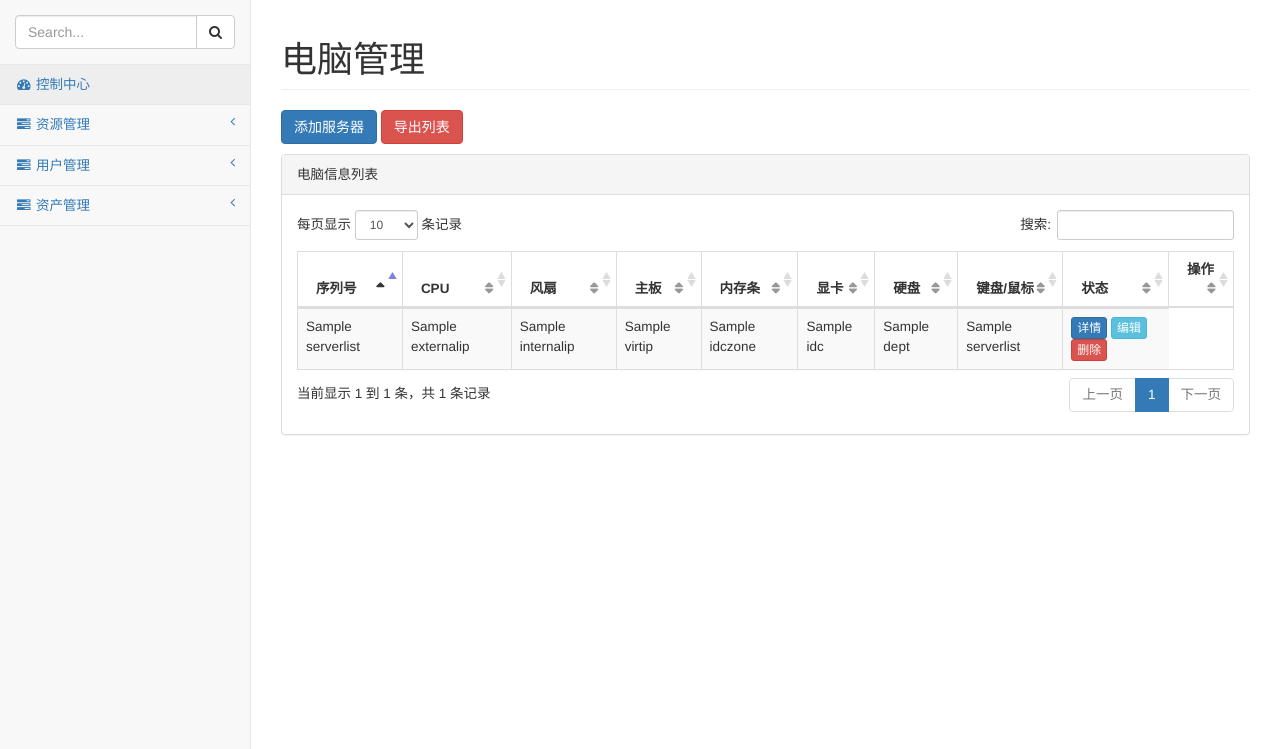
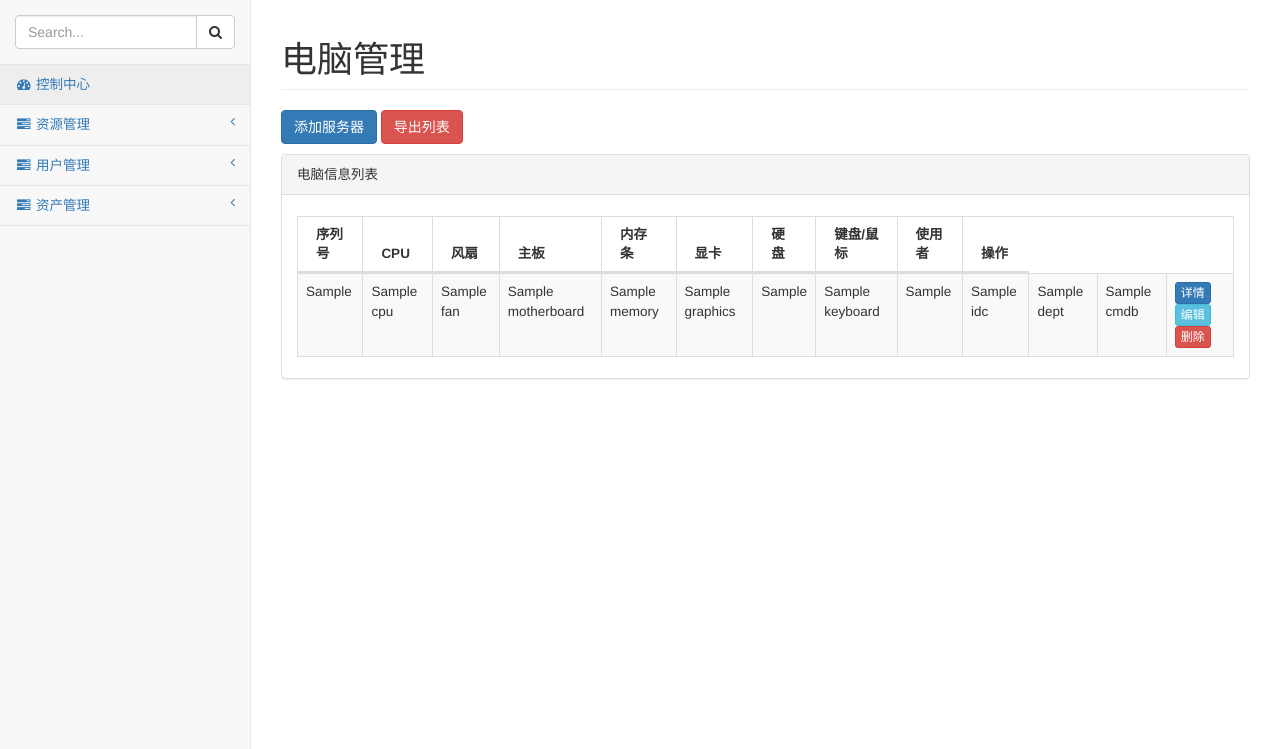
Before and after one commit to lei8792yong/lei, a Django app: template templates/cmdb/cmdb_lists.html in a window 1280 px wide. Shown: the part 51-800 px from the top of the page. Run offline with Django 3.2, Linux system fonts and the light colour scheme; the template is opened without the code that fills it: most values are stand-ins (such as "Sample title", 1, 10 or a date in 2020); some libraries are stand-ins or nearby versions.

Commit message:
'cmdb_list.html'

```diff
--- a/cmdb/models.py
+++ b/cmdb/models.py
@@ -29,8 +29,7 @@ class cmdb(models.Model):
     Graphics = models.CharField('显卡',max_length=100)
     Hard_disk1 = models.CharField('硬盘1',max_length=100)
     Hard_disk2 = models.CharField('硬盘2',max_length=100)
-    Keyboard = models.CharField('键盘',max_length=100)
-    Mouse = models.CharField('鼠标',max_length=100)
+    Keyboard = models.CharField('键盘/鼠标',max_length=100)
     Chassis = models.CharField('机箱',max_length=100)
     Power_Supply = models.CharField('电源',max_length=100)
     Monitor = models.CharField('显示器',max_length=100)
--- a/templates/cmdb/cmdb_lists.html
+++ b/templates/cmdb/cmdb_lists.html
@@ -59,37 +59,25 @@
                                             <th>显卡</th>
                                             <th>硬盘</th>
                                             <th>键盘/鼠标</th>
-                                            <th>状态</th>
+                                            <th>使用者</th>
                                             <th>操作</th>
                                         </tr>
                                     </thead>
                                     <tbody>
-                                    {%for s in Serverlist%}
+                                    {%for s in cmdb%}
                                         <tr class="odd gradeX">
-                                            <td>{{s.hostname}}</td>
-                                            <td>{{s.externalip}}</td>
-                                            <td>{{s.internalip}}</td>
-                                            <td>{{s.virtip}}</td>
-                                            <td>{{s.idc.idczone}}</td>
+                                            <td>{{s.SN}}</td>
+                                            <td>{{s.CPU}}</td>
+                                            <td>{{s.Fan}}</td>
+                                            <td>{{s.Motherboard}}</td>
+                                            <td>{{s.Memory}}</td>
+                                            <td>{{s.Graphics}}</td>
+                                            <td>{{s.Hard_disk1}}</td>
+                                            <td>{{s.Keyboard}}</td>
+                                            <td>{{s.Who_uses}}</td>
                                             <td class="center">{{s.idc}}</td>
                                             <td class="center">{{s.dept}}</td>
                                             <td class="center">{{s.businessname}}</td>
-                                            {%for k,v in ServerStatus.items%}
-                                                {%if  k == s.status%}
-                                                    {%if s.status == 1%}
-                                                        <td class="center "><span class="running_510">{{v}}</span></td>
-                                                    {%endif%}
-                                                    {%if s.status == 2%}
-                                                        <td class="center "><span class="down_610">{{v}}</span></td>
-
-                                                    {%endif%}
-
-                                                    {%if s.status == 3%}
-                                                        <td class="center "><span class="unknow_710">{{v}}</span></td>
-
-                                                    {%endif%}
-                                                {%endif%}
-                                            {%endfor%}
                                             <td class="center">
                                                 <a class="btn btn-xs btn-primary" href="/server/server_detail/{{s.id}}">详情</a>
                                                 <a class="btn btn-xs btn-info" href="/server/edit/{{s.id}}">编辑</a>
```
